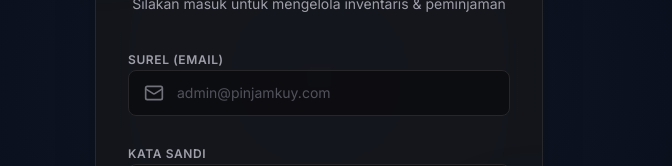
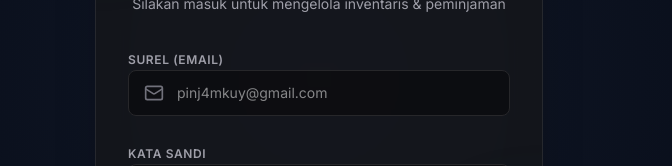
Before and after one commit to pinjamkuy/pinjamkuy, a React (Vite) app in the folder web_admin/: page / in a window 1280 px wide. Shown: the part 322-488 px from the top of the page, without its empty margins (321-993 px from the left). Built offline with nearby package versions, Linux system fonts and the light colour scheme; no server answers.

Commit message:
security: restrict admin login strictly to pinj4mkuy@gmail.com

```diff
--- a/web_admin/src/App.tsx
+++ b/web_admin/src/App.tsx
@@ -20,16 +20,25 @@ export default function App() {
   const [loading, setLoading] = useState(true);
   const [currentTab, setCurrentTab] = useState<TabType>('overview');
 
+  const validateSession = (currentSession: Session | null) => {
+    if (currentSession && currentSession.user.email !== 'pinj4mkuy@gmail.com') {
+      supabase.auth.signOut();
+      alert('Akses Ditolak: Surel Anda tidak terdaftar sebagai Administrator.');
+      return null;
+    }
+    return currentSession;
+  };
+
   useEffect(() => {
     // 1. Initial Session Check
     supabase.auth.getSession().then(({ data: { session } }) => {
-      setSession(session);
+      setSession(validateSession(session));
       setLoading(false);
     });
 
     // 2. Auth State Changed Listener
     const { data: { subscription } } = supabase.auth.onAuthStateChange((_event, session) => {
-      setSession(session);
+      setSession(validateSession(session));
       setLoading(false);
     });
 
@@ -54,7 +63,7 @@ export default function App() {
   // Helper to force session refresh on login success
   async function checkSession() {
     const { data: { session } } = await supabase.auth.getSession();
-    setSession(session);
+    setSession(validateSession(session));
   }
 
   return (
--- a/web_admin/src/components/Login.tsx
+++ b/web_admin/src/components/Login.tsx
@@ -67,10 +67,10 @@ export default function Login({ onLoginSuccess }: LoginProps) {
               <input
                 type="email"
                 required
-                placeholder="admin@pinjamkuy.com"
+                placeholder="pinj4mkuy@gmail.com"
                 value={email}
                 onChange={(e) => setEmail(e.target.value)}
-                className="w-full pl-12 pr-4 py-3 bg-zinc-950/60 border border-zinc-800 rounded-lg text-sm text-white placeholder-zinc-600 focus:border-emerald-500 focus:bg-zinc-950 focus:ring-4 focus:ring-emerald-500/10 outline-none transition-all"
+                className="w-full pl-12 pr-4 py-3 bg-zinc-950/60 border border-zinc-800 rounded-lg text-sm text-white placeholder-zinc-650 focus:border-emerald-500 focus:bg-zinc-950 focus:ring-4 focus:ring-emerald-500/10 outline-none transition-all"
               />
             </div>
           </div>
```
